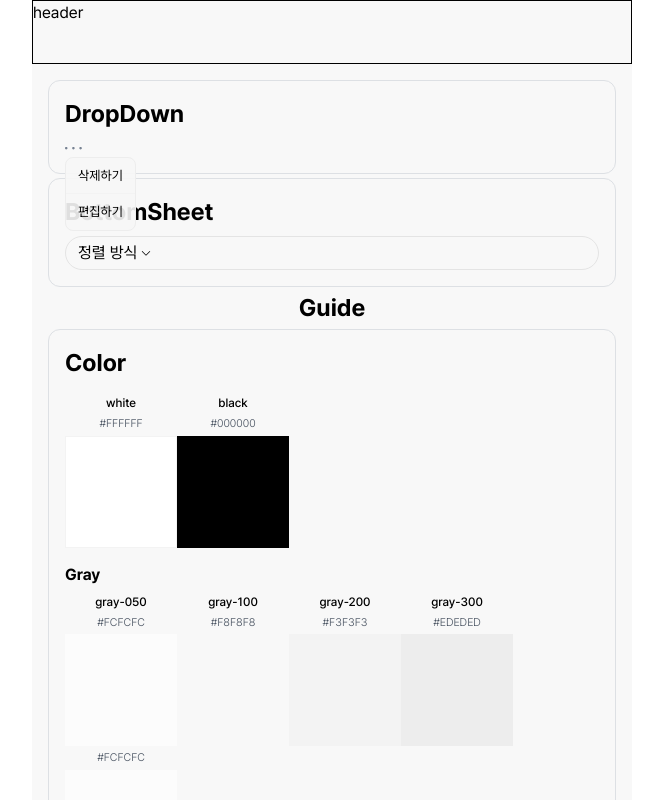
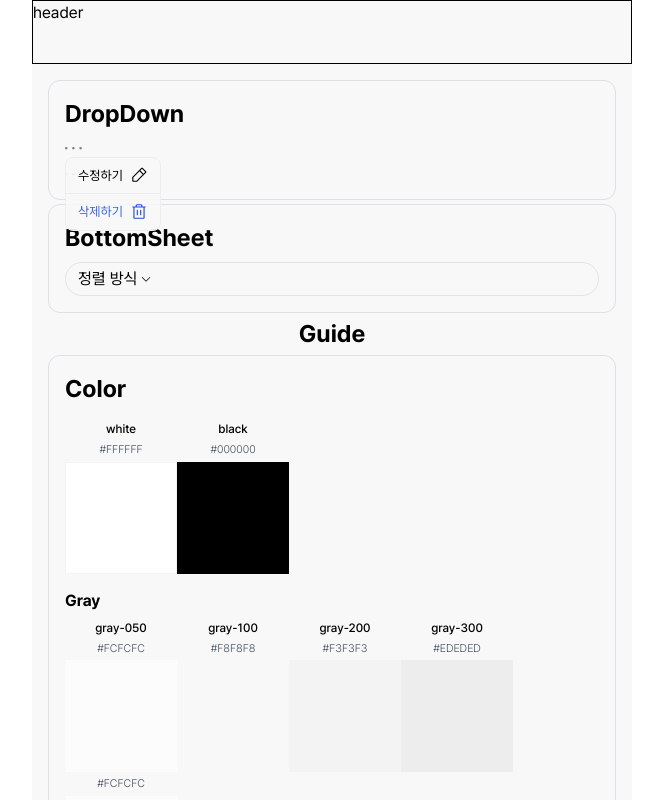
Before and after one commit to FC-DEV3-Final-Project/zoop-frontend, a Next.js app: page /test in a window 1280 px wide. Both pictures are taken after a click on the button 382 px from the left and 147 px from the top of the page. Shown: the top 800 px of the page, without its empty margins (308-971 px from the left). Built offline with nearby package versions, Linux system fonts and the light colour scheme.

Commit message:
design: 기존 코드를 고정 기능과 외부에서 받는 prop으로 분류

```diff
--- a/src/app/test/page.tsx
+++ b/src/app/test/page.tsx
@@ -23,10 +23,10 @@ const sortOptions = [
   { label: "가격 낮은 순", value: "low" },
 ];
 
-const dropItems = [
-  { label: "삭제하기", value: "delete" },
-  { label: "편집하기", value: "edit" },
-];
+// const dropItems = [
+//   { label: "삭제하기", value: "delete" },
+//   { label: "편집하기", value: "edit" },
+// ];
 
 export default function Test() {
   const [selectedTab, setSelectedTab] = useState(tabItems[0].value); // 항상 첫 번째 탭이 활성화된 채로 켜지길 원한다면,,
@@ -38,11 +38,12 @@ export default function Test() {
       <div className="flex w-full flex-col gap-2 rounded-large border border-gray-400 p-4">
         <h1 className="text-title1">DropDown</h1>
         <Dropdown
-          items={dropItems}
-          onSelect={(item) => {
-            console.log("선택한 값:", item.label);
-          }}
+          items={[
+            { type: "edit", label: "수정하기" },
+            { type: "delete", label: "삭제하기" },
+          ]}
         />
+        <Dropdown items={[{ type: "delete", label: "삭제하기" }]} />
       </div>
 
       {/* BottomSheet Section */}
--- a/src/components/Dropdown.tsx
+++ b/src/components/Dropdown.tsx
@@ -1,17 +1,37 @@
 import React, { useEffect, useRef, useState } from "react";
 import { cn } from "@/lib/utils";
 
-interface DropdownItem {
-  value: string;
-  label: string;
+type DropdownItemType = "edit" | "delete";
+
+const DefaultSetting: Record<
+  DropdownItemType,
+  {
+    icon: React.ReactNode;
+    onClick: () => void;
+  }
+> = {
+  edit: {
+    icon: <img src="/icons/write.svg" alt="편집하기" className="h-[18px] w-[18px]" />,
+    onClick: () => {
+      console.log("편집하기 클릭");
+    },
+  },
+  delete: {
+    icon: <img src="/icons/trash.svg" alt="삭제하기" className="h-4[18px] w-[18px]" />,
+    onClick: () => {
+      console.log("삭제 클릭");
+    },
+  },
+};
+
+interface DropdownProps {
+  items: {
+    type: DropdownItemType;
+    label: string;
+  }[];
 }
 
-interface DropdownProps {
-  items: DropdownItem[];
-  onSelect: (item: DropdownItem) => void;
-}
-
-const Dropdown = ({ items, onSelect }: DropdownProps) => {
+const Dropdown = ({ items }: DropdownProps) => {
   const [open, setOpen] = useState(false);
   const dropdownRef = useRef<HTMLDivElement>(null);
 
@@ -26,36 +46,39 @@ const Dropdown = ({ items, onSelect }: DropdownProps) => {
   }, []);
 
   return (
-    <div ref={dropdownRef} className="relative">
-      {/* 아이콘 버튼 */}
+    <div ref={dropdownRef} className="relative w-fit">
       <button onClick={() => setOpen((prev) => !prev)} className="flex cursor-pointer">
         <img src="/icons/more.svg" alt="드롭다운 버튼" className="h-[18px] w-[18px]" />
       </button>
 
-      {/* 드롭다운 리스트 */}
       {open && (
-        <ul className="absolute rounded-lg border border-gray-300 bg-gray-100/90">
+        <div className="absolute z-10 w-max rounded-lg border border-gray-300 bg-gray-100/90">
           {items.map((item, index) => {
             const isFirst = index === 0;
             const isOnlyOne = items.length === 1;
 
+            const base = DefaultSetting[item.type];
+            const isDelete = item.type === "delete";
+
             return (
-              <li
-                key={item.value}
+              <button
+                key={item.type}
                 onClick={() => {
-                  onSelect(item);
+                  base.onClick();
                   setOpen(false);
                 }}
                 className={cn(
-                  "cursor-pointer px-[12px] py-[8px] text-[13px] font-normal leading-[150%] hover:text-blue-600",
-                  isFirst && !isOnlyOne && "border-grat-300 border-b",
+                  "flex items-center gap-[7px] px-[12px] py-[8px]",
+                  "cursor-pointer text-[13px]",
+                  isFirst && !isOnlyOne && "border-b border-gray-300",
                 )}
               >
-                {item.label}
-              </li>
+                <span className={isDelete ? "text-blue-600" : "text-black"}>{item.label}</span>
+                <span className={isDelete ? "text-blue-600" : "text-gray-300"}>{base.icon}</span>
+              </button>
             );
           })}
-        </ul>
+        </div>
       )}
     </div>
   );
```
